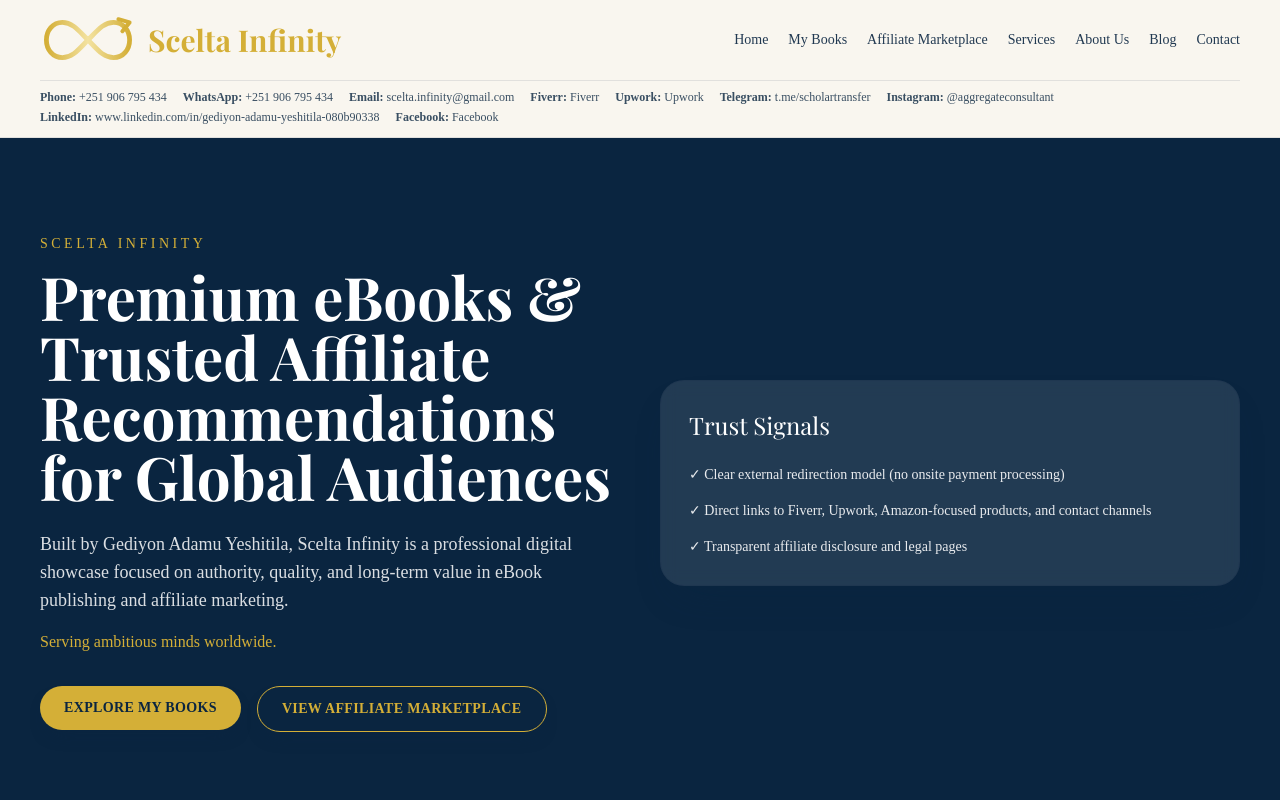
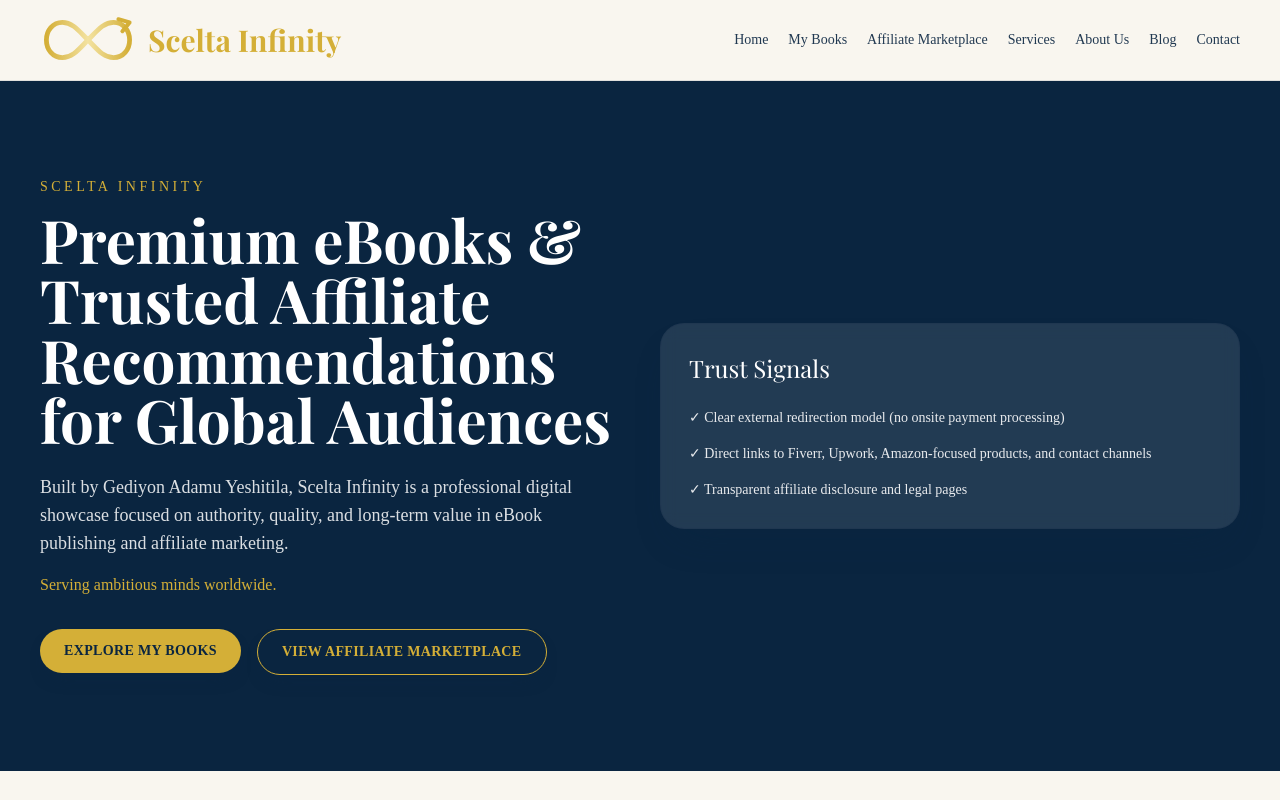
Before and after one commit to doghubnet/Scelta-Infinity, a Next.js app: page / in a window 1280 px wide. Shown: the top 800 px of the page. Built offline with nearby package versions, Linux system fonts and the light colour scheme; a web font is replaced by a local one.

Commit message:
Clean header and restore professional footer with contact form

```diff
--- a/components/footer.tsx
+++ b/components/footer.tsx
@@ -1,3 +1,4 @@
+import Link from "next/link";
 import {
   Facebook,
   Instagram,
@@ -5,9 +6,10 @@
   Mail,
   MessageCircle,
   Phone,
-  Send
+  Send,
+  SendHorizontal
 } from "lucide-react";
-import { company } from "@/lib/site-data";
+import { company, navLinks } from "@/lib/site-data";
 
 function FiverrIcon() {
   return (
@@ -40,12 +42,31 @@
   { label: "Facebook", href: company.facebook, icon: Facebook }
 ];
 
+const quickLinks = [...navLinks, ["Privacy Policy", "/privacy-policy"], ["Terms of Service", "/terms-of-service"], ["Affiliate Disclosure", "/affiliate-disclosure"]] as const;
+
 export default function Footer() {
   return (
     <footer className="bg-navy text-cream">
-      <div className="section-container flex flex-col items-center justify-center gap-5 py-10 text-center">
-        <p className="text-sm text-gold">Serving ambitious minds worldwide.</p>
-        <div className="flex flex-wrap items-center justify-center gap-3">
+      <div className="section-container grid gap-10 md:grid-cols-3">
+        <div>
+          <h3 className="font-serif text-2xl font-semibold text-white">{company.brandName}</h3>
+          <p className="mt-3 text-sm text-gold">Serving ambitious minds worldwide.</p>
+        </div>
+
+        <div>
+          <h4 className="text-sm font-semibold uppercase tracking-[0.2em] text-gold">Quick Links</h4>
+          <ul className="mt-4 space-y-2 text-sm text-cream/90">
+            {quickLinks.map(([label, href]) => (
+              <li key={href}>
+                <Link href={href} className="hover:text-gold">{label}</Link>
+              </li>
+            ))}
+          </ul>
+        </div>
+
+        <div>
+          <h4 className="text-sm font-semibold uppercase tracking-[0.2em] text-gold">Connect</h4>
+          <div className="mt-4 flex flex-wrap gap-3">
             {socialLinks.map(({ label, href, icon: Icon }) => (
               <a
                 key={label}
@@ -60,8 +81,25 @@
             ))}
           </div>
         </div>
+      </div>
+
+      <div className="section-container pt-0">
+        <div className="rounded-3xl border border-gold/25 bg-white/5 p-6 md:p-8">
+          <h4 className="font-serif text-2xl text-white">Send a Message</h4>
+          <p className="mt-2 text-sm text-cream/80">Reach out for books, affiliate collaborations, and services.</p>
+          <form action="https://formspree.io/f/maqddkdo" method="POST" className="mt-6 grid gap-4 md:grid-cols-2">
+            <input name="name" required placeholder="Full Name" className="rounded-xl border border-white/20 bg-white/10 p-3 text-white placeholder:text-cream/60" />
+            <input name="email" type="email" required placeholder="Email Address" className="rounded-xl border border-white/20 bg-white/10 p-3 text-white placeholder:text-cream/60" />
+            <textarea name="message" required placeholder="Message / Question" rows={4} className="rounded-xl border border-white/20 bg-white/10 p-3 text-white placeholder:text-cream/60 md:col-span-2" />
+            <button className="inline-flex items-center justify-center gap-2 rounded-full bg-gold px-6 py-3 text-sm font-semibold uppercase tracking-wide text-navy transition hover:bg-gold/90 md:col-span-2 md:w-fit">
+              SEND MESSAGE <SendHorizontal className="h-4 w-4" />
+            </button>
+          </form>
+        </div>
+      </div>
+
       <div className="border-t border-white/10 px-6 py-4 text-center text-xs text-cream/80 md:px-10">
-        © {new Date().getFullYear()} {company.brandName} ({company.domain}). All rights reserved.
+        © 2026 Scelta Infinity. All rights reserved.
       </div>
     </footer>
   );
--- a/components/header.tsx
+++ b/components/header.tsx
@@ -24,23 +24,10 @@
   );
 }
 
-const contactLinks = [
-  { label: "Phone", href: `tel:${company.phone.replace(/\s+/g, "")}`, text: company.phone },
-  { label: "WhatsApp", href: `https://wa.me/${company.whatsapp.replace(/\D/g, "")}`, text: company.whatsapp },
-  { label: "Email", href: `mailto:${company.email}`, text: company.email },
-  { label: "Fiverr", href: company.fiverr, text: "Fiverr" },
-  { label: "Upwork", href: company.upwork, text: "Upwork" },
-  { label: "Telegram", href: company.telegram, text: company.telegramHandle },
-  { label: "Instagram", href: company.instagram, text: company.instagramHandle },
-  { label: "LinkedIn", href: company.linkedin, text: company.linkedinDisplay },
-  { label: "Facebook", href: company.facebook, text: "Facebook" }
-];
-
 export default function Header() {
   return (
     <header className="sticky top-0 z-50 border-b border-navy/10 bg-cream/95 backdrop-blur">
-      <div className="mx-auto max-w-7xl px-6 py-3 md:px-10">
-        <div className="flex flex-wrap items-center justify-between gap-4">
+      <div className="mx-auto flex max-w-7xl flex-wrap items-center justify-between gap-4 px-6 py-3 md:px-10">
         <Link href="/" className="group flex items-center gap-3" aria-label="Scelta Infinity home">
           <InfinityArrowLogo />
           <span className="font-serif text-2xl font-bold text-gold transition duration-300 group-hover:scale-[1.02] group-hover:drop-shadow-[0_0_10px_rgba(212,175,55,0.55)] md:text-3xl">{company.brandName}</span>
@@ -53,14 +40,6 @@
           ))}
         </nav>
       </div>
-        <div className="mt-3 flex flex-wrap gap-x-4 gap-y-1 border-t border-navy/10 pt-2 text-xs text-navy/80">
-          {contactLinks.map((link) => (
-            <a key={link.label} href={link.href} target={link.href.startsWith("http") ? "_blank" : undefined} rel={link.href.startsWith("http") ? "noreferrer" : undefined} className="transition hover:text-gold">
-              <span className="font-semibold">{link.label}:</span> {link.text}
-            </a>
-          ))}
-        </div>
-      </div>
     </header>
   );
 }
```
Lines whose indentation alone changed are shown as unchanged.
